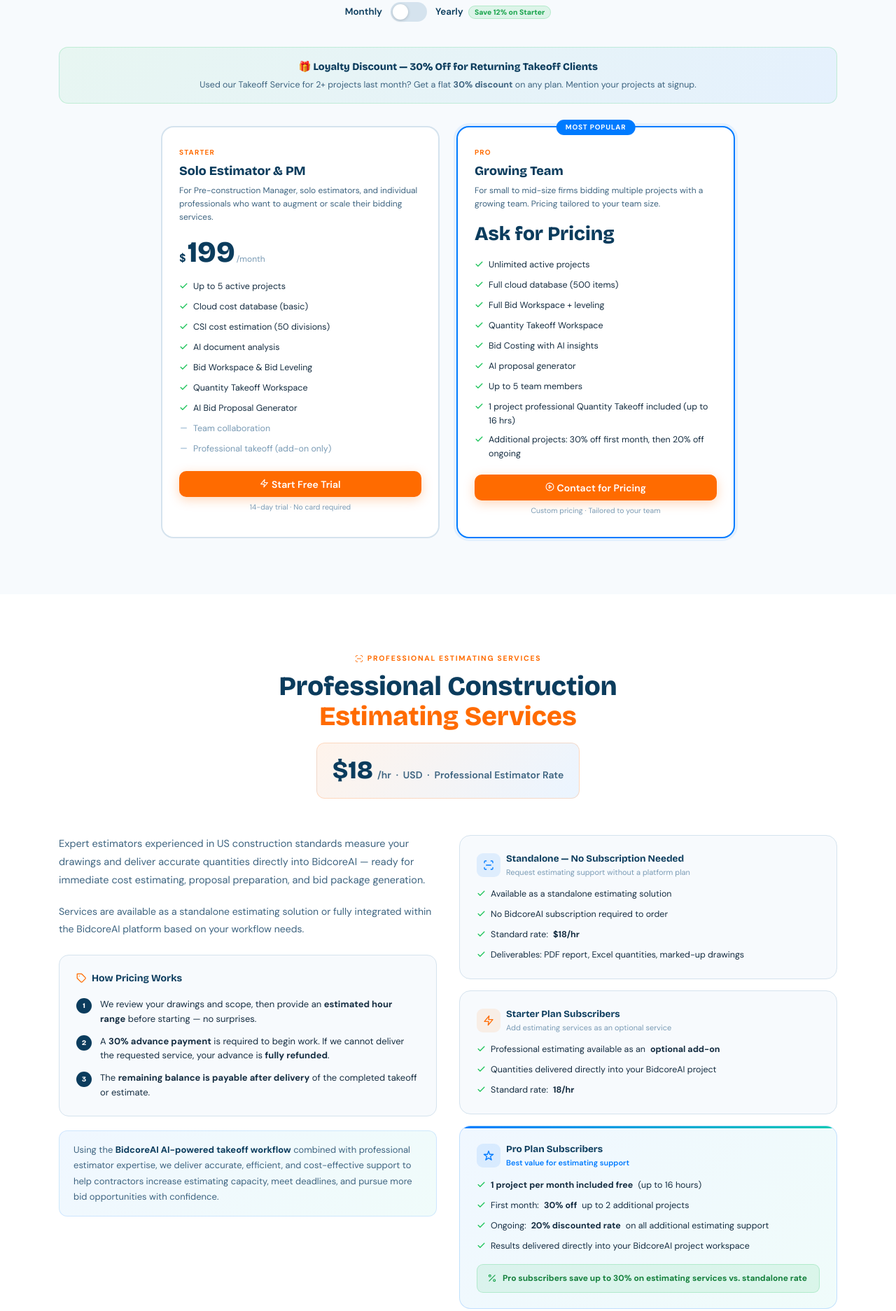
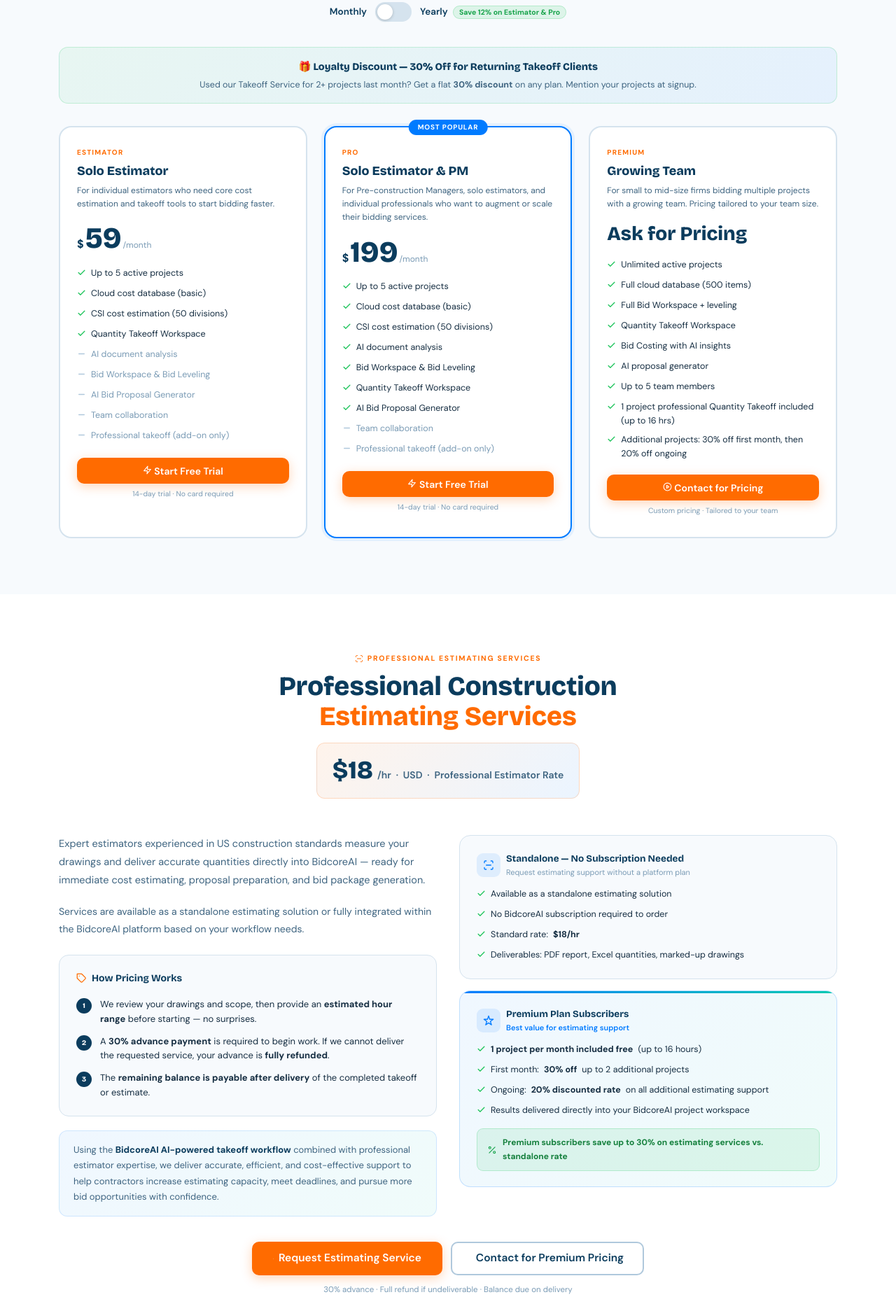
Before and after one commit to archbarkhash-source/bidcoreai-website, a website: page views/pricing.html in a window 1280 px wide. Shown: the part 459-2332 px from the top of the page at 70% size. Drawn offline with nearby package versions, Linux system fonts and the light colour scheme.

Commit message:
update the website pricing and plan

```diff
--- a/public/script.js
+++ b/public/script.js
@@ -117,12 +117,16 @@
 }
 setTimeout(()=>renderPanel(0), 50);
 
-/* ─── BILLING TOGGLE — Starter only, Pro is Ask for Pricing ─── */
+/* ─── BILLING TOGGLE — Estimator & Pro have fixed prices, Premium is Ask for Pricing ─── */
 let isYearly = false;
 function toggleBilling(){
   isYearly = !isYearly;
   const btn = document.getElementById('billing-toggle');
   if(btn) btn.classList.toggle('on', isYearly);
+  const estimatorPrice = document.getElementById('estimator-price');
+  const estimatorPer   = estimatorPrice && estimatorPrice.closest('.pamt') && estimatorPrice.closest('.pamt').querySelector('.pper');
+  if(estimatorPrice) estimatorPrice.textContent = isYearly ? '623' : '59';
+  if(estimatorPer)   estimatorPer.textContent   = isYearly ? '/year' : '/month';
   const soloPrice = document.getElementById('solo-price');
   const soloPer   = soloPrice && soloPrice.closest('.pamt') && soloPrice.closest('.pamt').querySelector('.pper');
   if(soloPrice) soloPrice.textContent = isYearly ? '1999' : '199';
--- a/public/style.css
+++ b/public/style.css
@@ -270,7 +270,7 @@
 
 /* ───── PRICING ───── */
 .pricing{background:var(--g50);padding:80px 24px}
-.price-grid{display:grid;grid-template-columns:repeat(2,1fr);gap:24px;margin-top:44px;max-width:820px;margin-left:auto;margin-right:auto}
+.price-grid{display:grid;grid-template-columns:repeat(3,1fr);gap:24px;margin-top:44px;max-width:1140px;margin-left:auto;margin-right:auto}
 .pc2{background:var(--white);border:2px solid var(--g200);border-radius:18px;padding:28px 24px;position:relative;transition:all .2s}
 .pc2:hover{box-shadow:var(--s2);transform:translateY(-4px)}
 .pc2.pop{border-color:var(--blue);box-shadow:0 0 0 4px rgba(0,123,255,.08)}
--- a/views/pricing.html
+++ b/views/pricing.html
@@ -3,19 +3,19 @@
 <head>
 <meta charset="UTF-8"/>
 <meta name="viewport" content="width=device-width,initial-scale=1.0"/>
-<title>Pricing – Starter & Pro Plans | BidcoreAI</title>
-<meta name="description" content="Simple, transparent pricing for BidcoreAI. Starter plan from $199/month. Pro plan for growing teams — contact us for pricing. 14-day free trial, no credit card required."/>
+<title>Pricing – Estimator, Pro & Premium Plans | BidcoreAI</title>
+<meta name="description" content="Simple, transparent pricing for BidcoreAI. Estimator plan from $59/month, Pro plan from $199/month. Premium plan for growing teams — contact us for pricing. 14-day free trial, no credit card required."/>
 <link rel="canonical" href="https://bidcoreai.com/pricing"/>
 <!-- Open Graph -->
-<meta property="og:title" content="Pricing – Starter & Pro Plans | BidcoreAI"/>
-<meta property="og:description" content="Simple, transparent pricing for BidcoreAI. Starter plan from $199/month. Pro plan for growing teams — contact us for pricing. 14-day free trial, no credit card required."/>
+<meta property="og:title" content="Pricing – Estimator, Pro & Premium Plans | BidcoreAI"/>
+<meta property="og:description" content="Simple, transparent pricing for BidcoreAI. Estimator plan from $59/month, Pro plan from $199/month. Premium plan for growing teams — contact us for pricing. 14-day free trial, no credit card required."/>
 <meta property="og:url" content="https://bidcoreai.com/pricing"/>
 <meta property="og:type" content="website"/>
 <meta property="og:site_name" content="BidcoreAI"/>
 <!-- Twitter Card -->
 <meta name="twitter:card" content="summary_large_image"/>
-<meta name="twitter:title" content="Pricing – Starter & Pro Plans | BidcoreAI"/>
-<meta name="twitter:description" content="Simple, transparent pricing for BidcoreAI. Starter plan from $199/month. Pro plan for growing teams — contact us for pricing. 14-day free trial, no credit card required."/>
+<meta name="twitter:title" content="Pricing – Estimator, Pro & Premium Plans | BidcoreAI"/>
+<meta name="twitter:description" content="Simple, transparent pricing for BidcoreAI. Estimator plan from $59/month, Pro plan from $199/month. Premium plan for growing teams — contact us for pricing. 14-day free trial, no credit card required."/>
 <link rel="icon" type="image/png" href="https://bidcoreai-assets.vercel.app/favicon.png"/>
 <link rel="preconnect" href="https://fonts.googleapis.com"/>
 <link href="https://fonts.googleapis.com/css2?family=Bricolage+Grotesque:opsz,wght@12..96,400;12..96,600;12..96,700;12..96,800&family=DM+Sans:ital,opsz,wght@0,9..40,300;0,9..40,400;0,9..40,500;0,9..40,600;0,9..40,700;1,9..40,400&display=swap" rel="stylesheet"/>
@@ -137,7 +137,7 @@
         <button class="billing-toggle" id="billing-toggle" onclick="toggleBilling()">
           <div class="bt-knob" id="bt-knob"></div>
         </button>
-        <span style="font-size:13.5px;font-weight:600;color:var(--navy)">Yearly <span style="background:rgba(34,197,94,.12);color:#16a34a;border:1px solid rgba(34,197,94,.22);border-radius:100px;font-size:10.5px;font-weight:700;padding:2px 8px;margin-left:4px">Save 12% on Starter</span></span>
+        <span style="font-size:13.5px;font-weight:600;color:var(--navy)">Yearly <span style="background:rgba(34,197,94,.12);color:#16a34a;border:1px solid rgba(34,197,94,.22);border-radius:100px;font-size:10.5px;font-weight:700;padding:2px 8px;margin-left:4px">Save 12% on Estimator &amp; Pro</span></span>
       </div>
 
       <div class="disc-banner rv">
@@ -146,11 +146,35 @@
       </div>
 
       <div class="price-grid" style="margin-top:32px">
-        <!-- Starter -->
+        <!-- Estimator -->
         <div class="pc2 rv d1">
-          <div class="pt">Starter</div>
+          <div class="pt">Estimator</div>
+          <div class="pname">Solo Estimator</div>
+          <div class="pdesc">For individual estimators who need core cost estimation and takeoff tools to start bidding faster.</div>
+          <div class="pamt" id="p-estimator">
+            <div class="pdollar">$</div><div class="pnum" id="estimator-price">59</div><div class="pper">/month</div>
+          </div>
+          <ul class="pfeats">
+            <li class="pf"><span class="ck"><svg width="13" height="13"><use href="#ic-check"/></svg></span> Up to 5 active projects</li>
+            <li class="pf"><span class="ck"><svg width="13" height="13"><use href="#ic-check"/></svg></span> Cloud cost database (basic)</li>
+            <li class="pf"><span class="ck"><svg width="13" height="13"><use href="#ic-check"/></svg></span> CSI cost estimation (50 divisions)</li>
+            <li class="pf"><span class="ck"><svg width="13" height="13"><use href="#ic-check"/></svg></span> Quantity Takeoff Workspace</li>
+            <li class="pf ms"><span class="ck"><svg width="13" height="13"><use href="#ic-minus"/></svg></span> AI document analysis</li>
+            <li class="pf ms"><span class="ck"><svg width="13" height="13"><use href="#ic-minus"/></svg></span> Bid Workspace &amp; Bid Leveling</li>
+            <li class="pf ms"><span class="ck"><svg width="13" height="13"><use href="#ic-minus"/></svg></span> AI Bid Proposal Generator</li>
+            <li class="pf ms"><span class="ck"><svg width="13" height="13"><use href="#ic-minus"/></svg></span> Team collaboration</li>
+            <li class="pf ms"><span class="ck"><svg width="13" height="13"><use href="#ic-minus"/></svg></span> Professional takeoff (add-on only)</li>
+          </ul>
+          <button class="btn btn-p pcta" onclick="openModal()"><svg width="13" height="13"><use href="#ic-zap"/></svg> Start Free Trial</button>
+          <div class="pnote">14-day trial · No card required</div>
+        </div>
+
+        <!-- Pro -->
+        <div class="pc2 pop rv d2">
+          <div class="pop-b">Most Popular</div>
+          <div class="pt">Pro</div>
           <div class="pname">Solo Estimator & PM</div>
-          <div class="pdesc">For Pre-construction Manager, solo estimators, and individual professionals who want to augment or scale their bidding services.</div>
+          <div class="pdesc">For Pre-construction Managers, solo estimators, and individual professionals who want to augment or scale their bidding services.</div>
           <div class="pamt" id="p-solo">
             <div class="pdollar">$</div><div class="pnum" id="solo-price">199</div><div class="pper">/month</div>
           </div>
@@ -169,10 +193,9 @@
           <div class="pnote">14-day trial · No card required</div>
         </div>
 
-        <!-- Pro -->
-        <div class="pc2 pop rv d2">
-          <div class="pop-b">Most Popular</div>
-          <div class="pt">Pro</div>
+        <!-- Premium -->
+        <div class="pc2 rv d3">
+          <div class="pt">Premium</div>
           <div class="pname">Growing Team</div>
           <div class="pdesc">For small to mid-size firms bidding multiple projects with a growing team. Pricing tailored to your team size.</div>
           <div class="pamt" style="margin-bottom:18px">
@@ -268,29 +291,13 @@
           </div>
         </div>
 
-        <!-- Starter plan card -->
-        <div style="background:var(--g50);border:1px solid var(--g200);border-radius:16px;padding:22px 24px">
-          <div style="display:flex;align-items:center;gap:8px;margin-bottom:12px">
-            <div style="width:34px;height:34px;border-radius:9px;background:var(--odim);display:flex;align-items:center;justify-content:center;color:var(--orange);flex-shrink:0"><svg width="16" height="16"><use href="#ic-zap"/></svg></div>
-            <div>
-              <div style="font-family:var(--fh);font-size:13.5px;font-weight:700;color:var(--navy)">Starter Plan Subscribers</div>
-              <div style="font-size:11px;color:var(--g400)">Add estimating services as an optional service</div>
-            </div>
-          </div>
-          <div style="display:flex;flex-direction:column;gap:7px">
-            <div style="display:flex;align-items:flex-start;gap:7px;font-size:12.5px;color:var(--text)"><span style="color:#22c55e;flex-shrink:0;margin-top:2px"><svg width="13" height="13"><use href="#ic-check"/></svg></span> Professional estimating available as an <strong>optional add-on</strong></div>
-            <div style="display:flex;align-items:flex-start;gap:7px;font-size:12.5px;color:var(--text)"><span style="color:#22c55e;flex-shrink:0;margin-top:2px"><svg width="13" height="13"><use href="#ic-check"/></svg></span> Quantities delivered directly into your BidcoreAI project</div>
-            <div style="display:flex;align-items:flex-start;gap:7px;font-size:12.5px;color:var(--text)"><span style="color:#22c55e;flex-shrink:0;margin-top:2px"><svg width="13" height="13"><use href="#ic-check"/></svg></span> Standard rate: <strong>18/hr</strong></div>
-          </div>
-        </div>
-
-        <!-- Pro plan card -->
+        <!-- Premium plan card -->
         <div style="background:linear-gradient(135deg,rgba(0,123,255,.06),rgba(0,201,177,.06));border:1.5px solid rgba(0,123,255,.2);border-radius:16px;padding:22px 24px;position:relative;overflow:hidden">
           <div style="position:absolute;top:0;left:0;right:0;height:3px;background:linear-gradient(90deg,var(--blue),var(--teal))"></div>
           <div style="display:flex;align-items:center;gap:8px;margin-bottom:12px">
             <div style="width:34px;height:34px;border-radius:9px;background:var(--bdim);display:flex;align-items:center;justify-content:center;color:var(--blue);flex-shrink:0"><svg width="16" height="16"><use href="#ic-sparkle"/></svg></div>
             <div>
-              <div style="font-family:var(--fh);font-size:13.5px;font-weight:700;color:var(--navy)">Pro Plan Subscribers</div>
+              <div style="font-family:var(--fh);font-size:13.5px;font-weight:700;color:var(--navy)">Premium Plan Subscribers</div>
               <div style="font-size:11px;color:var(--blue);font-weight:600">Best value for estimating support</div>
             </div>
           </div>
@@ -303,7 +310,7 @@
           <!-- Discount highlight -->
           <div style="margin-top:14px;background:rgba(34,197,94,.1);border:1px solid rgba(34,197,94,.22);border-radius:9px;padding:10px 14px;display:flex;align-items:center;gap:8px">
             <svg width="14" height="14" style="color:#16a34a;flex-shrink:0"><use href="#ic-percent"/></svg>
-            <span style="font-size:12px;font-weight:700;color:#15803d">Pro subscribers save up to 30% on estimating services vs. standalone rate</span>
+            <span style="font-size:12px;font-weight:700;color:#15803d">Premium subscribers save up to 30% on estimating services vs. standalone rate</span>
           </div>
         </div>
 
@@ -317,7 +324,7 @@
           <svg width="15" height="15"><use href="#ic-scan"/></svg> Request Estimating Service
         </a>
         <button class="btn btn-out btn-lg" onclick="openModal()" style="flex:1;min-width:200px;justify-content:center">
-          <svg width="15" height="15"><use href="#ic-play"/></svg> Contact for Pro Pricing
+          <svg width="15" height="15"><use href="#ic-play"/></svg> Contact for Premium Pricing
         </button>
       </div>
       <div style="font-size:11.5px;color:var(--g400);text-align:center">30% advance · Full refund if undeliverable · Balance due on delivery</div>
@@ -363,7 +370,7 @@
         <ul class="ft-links">
           <li><a href="/solutions">Federal GCs</a></li>
           <li><a href="/solutions">Prime Contractors</a></li>
-          <li><a href="/solutions">Subcontractors</a></li>
+          <li><a href="/solutions#subcontractors">Subcontractors</a></li>
 
         </ul>
       </div>
@@ -413,7 +420,7 @@
             <option value="">Select…</option>
             <option>Start Free Trial</option><option>Book Live Demo</option>
             <option>Federal Bidding</option><option>Takeoff Service</option>
-            <option>Pro Plan — Growing Team</option>
+            <option>Premium Plan — Growing Team</option>
           </select>
         </div>
       </div>
```
Also changed, not shown: views/construction-estimating-services.html (+2 -2 lines), views/construction-takeoff-services.html (+2 -2 lines), views/contact.html (+2 -2 lines), views/doors-windows-takeoff-services.html (+2 -2 lines), views/drywall-takeoff-services.html (+2 -2 lines), views/feedback.html (+2 -2 lines), views/flooring-takeoff-services.html (+2 -2 lines), views/index.html (+2 -2 lines), views/services.html (+2 -2 lines), views/solutions.html (+5 -5 lines).
